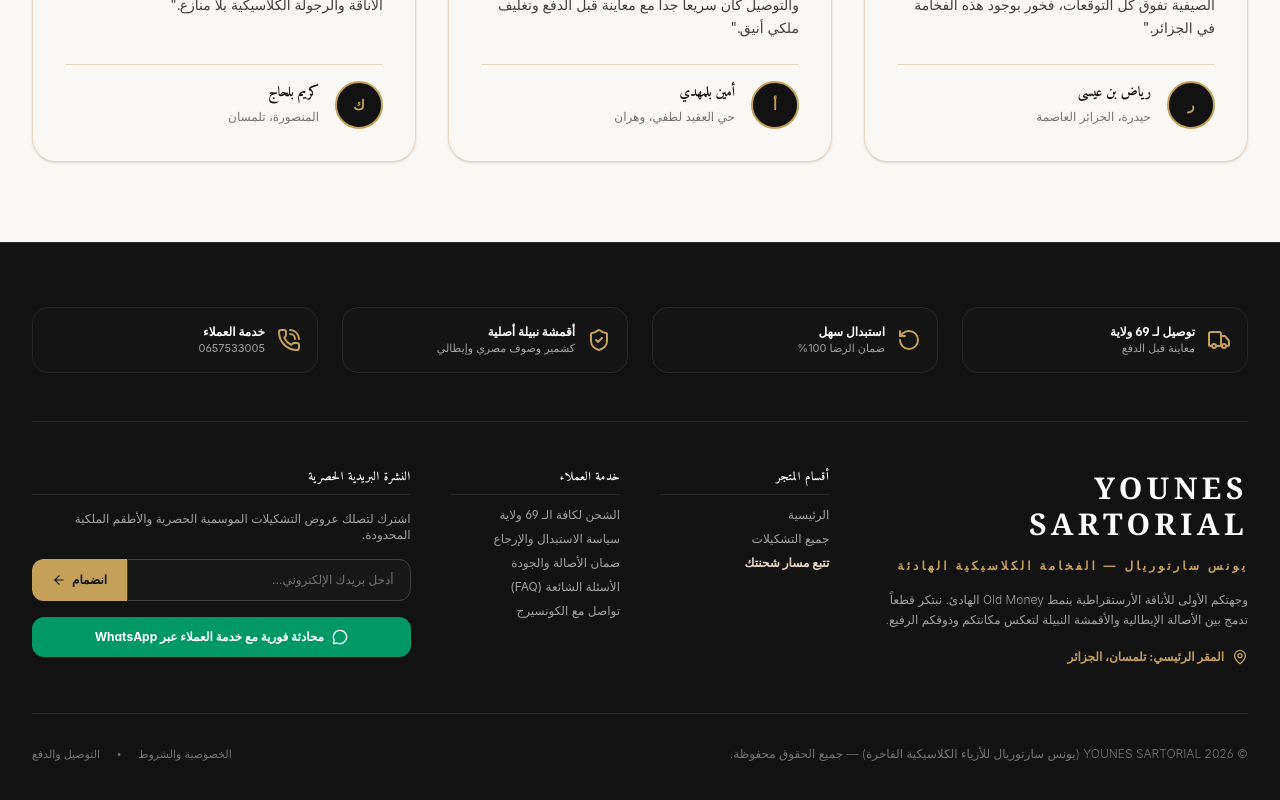
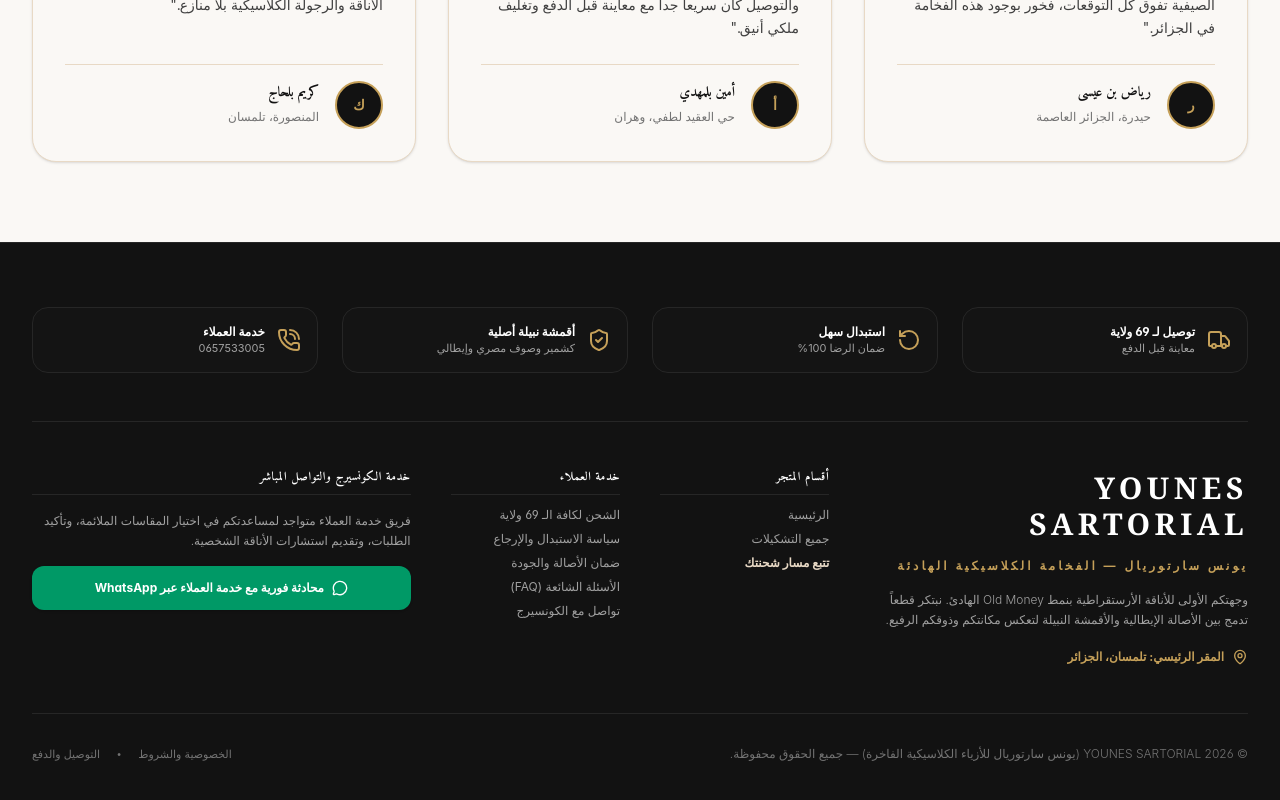
Before and after one commit to younes-coding/store, a React (Vite) app: page / in a window 1280 px wide. Shown: the part 4963-5763 px from the top of the page. Built offline with nearby package versions, Linux system fonts and the light colour scheme; no server answers.

Commit message:
Remove exclusive newsletter subscription section from footer

```diff
--- a/src/components/common/Footer.tsx
+++ b/src/components/common/Footer.tsx
@@ -1,7 +1,5 @@
-import React, { useState } from 'react';
-import { MapPin, ArrowRight, MessageCircle, Truck, RotateCcw, ShieldCheck, PhoneCall } from 'lucide-react';
-import { useToast } from '../../context/ToastContext';
-import { useLanguage } from '../../context/LanguageContext';
+import React from 'react';
+import { MapPin, MessageCircle, Truck, RotateCcw, ShieldCheck, PhoneCall } from 'lucide-react';
 import { type ViewMode } from './Navbar';
 
 interface FooterProps {
@@ -10,17 +8,6 @@ interface FooterProps {
 }
 
 export const Footer: React.FC<FooterProps> = ({ onNavigate, onOpenPolicy }) => {
-  const [email, setEmail] = useState('');
-  const { showToast } = useToast();
-  const { t } = useLanguage();
-
-  const handleSubscribe = (e: React.FormEvent) => {
-    e.preventDefault();
-    if (!email) return;
-    showToast(t('joinButton'), 'شكراً لانضمامك إلى مجتمع يونس سارتوريال للأناقة الراقية.', 'success');
-    setEmail('');
-  };
-
   const handleWhatsAppChat = () => {
     const msg = encodeURIComponent('مرحباً يونس سارتوريال، أود الاستفسار عن التشكيلات الفاخرة.');
     window.open(`https://wa.me/213657533005?text=${msg}`, '_blank');
@@ -153,36 +140,19 @@ export const Footer: React.FC<FooterProps> = ({ onNavigate, onOpenPolicy }) => {
             </ul>
           </div>
 
-          {/* Newsletter Subscription */}
+          {/* Direct Concierge Contact */}
           <div className="lg:col-span-4 space-y-4">
             <h4 className="text-xs font-bold text-white tracking-wider uppercase pb-2 border-b border-neutral-800">
-              النشرة البريدية الحصرية
+              خدمة الكونسيرج والتواصل المباشر
             </h4>
-            <p className="text-xs text-neutral-400">
-              اشترك لتصلك عروض التشكيلات الموسمية الحصرية والأطقم الملكية المحدودة.
+            <p className="text-xs text-neutral-400 leading-relaxed font-light">
+              فريق خدمة العملاء متواجد لمساعدتكم في اختيار المقاسات الملائمة، وتأكيد الطلبات، وتقديم استشارات الأناقة الشخصية.
             </p>
-            <form onSubmit={handleSubscribe} className="flex">
-              <input
-                type="email"
-                value={email}
-                onChange={(e) => setEmail(e.target.value)}
-                placeholder="أدخل بريدك الإلكتروني..."
-                required
-                className="bg-neutral-900 border border-neutral-700 rounded-r-xl px-4 py-3 text-xs text-white placeholder-neutral-500 focus:outline-none focus:border-accent flex-1 text-right"
-              />
-              <button
-                type="submit"
-                className="bg-accent hover:bg-accent-hover text-dark font-bold px-5 py-3 rounded-l-xl transition-colors flex items-center gap-1.5 text-xs cursor-pointer shrink-0"
-              >
-                <span>انضمام</span>
-                <ArrowRight className="w-3.5 h-3.5 rotate-180" />
-              </button>
-            </form>
 
             {/* Direct WhatsApp Concierge Button */}
             <button
               onClick={handleWhatsAppChat}
-              className="w-full py-3 bg-emerald-600 hover:bg-emerald-700 text-white rounded-xl text-xs font-bold flex items-center justify-center gap-2 transition-colors cursor-pointer shadow-sm"
+              className="w-full py-3.5 bg-emerald-600 hover:bg-emerald-700 text-white rounded-xl text-xs font-bold flex items-center justify-center gap-2 transition-colors cursor-pointer shadow-sm"
             >
               <MessageCircle className="w-4 h-4" />
               <span>محادثة فورية مع خدمة العملاء عبر WhatsApp</span>
```
